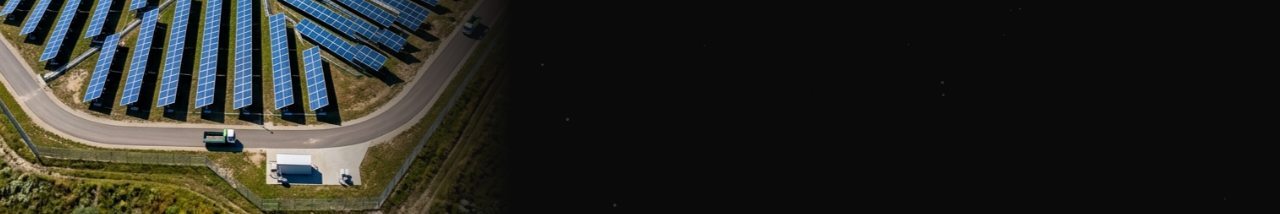
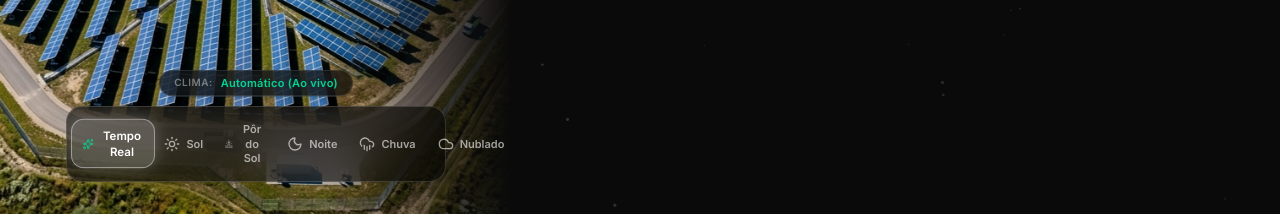
Before and after one commit to igorn6/conect-pay, a Next.js app in the folder web/: page /login in a window 1280 px wide. Shown: the part 586-800 px from the top of the page. Built offline with nearby package versions, Linux system fonts and the light colour scheme; no server answers.

Commit message:
feat: adiciona seletor de climas interativo na tela de login

```diff
--- a/web/src/app/(auth)/login/page.tsx
+++ b/web/src/app/(auth)/login/page.tsx
@@ -1,9 +1,18 @@
 "use client";
 
-import { useState, useEffect } from "react";
-import { Mail, Eye, EyeOff } from "lucide-react";
+import { useState, useEffect, useCallback } from "react";
+import { Mail, Eye, EyeOff, Sun, Sunset, Moon, CloudRain, Cloud, Sparkles } from "lucide-react";
 import { supabase } from "@/lib/supabase";
 import Particles from "@/components/Particles";
+
+const WEATHER_OPTIONS = [
+  { id: "auto", name: "Tempo Real", icon: Sparkles, file: null },
+  { id: "sunny", name: "Sol", icon: Sun, file: "/weather/sunny.jpg" },
+  { id: "sunset", name: "Pôr do Sol", icon: Sunset, file: "/weather/sunset.jpg" },
+  { id: "night", name: "Noite", icon: Moon, file: "/weather/night.jpg" },
+  { id: "rainy", name: "Chuva", icon: CloudRain, file: "/weather/rainy.jpg" },
+  { id: "cloudy", name: "Nublado", icon: Cloud, file: "/weather/cloudy.jpg" },
+];
 
 export default function LoginPage() {
   const [email, setEmail] = useState("");
@@ -17,44 +26,43 @@ export default function LoginPage() {
   const [bgReady, setBgReady] = useState(false);
   const [manualWeather, setManualWeather] = useState<string | null>(null);
 
-  useEffect(() => {
-    async function fetchWeather() {
+  const fetchWeather = useCallback(async () => {
     try {
-        const ipRes = await fetch('https://ipapi.co/json/');
-        if (!ipRes.ok) throw new Error('IP fetch failed');
+      const ipRes = await fetch("https://ipapi.co/json/");
+      if (!ipRes.ok) throw new Error("IP fetch failed");
       const locationData = await ipRes.json();
       const lat = locationData.latitude;
       const lon = locationData.longitude;
 
-        const weatherRes = await fetch(`https://api.open-meteo.com/v1/forecast?latitude=${lat}&longitude=${lon}&current_weather=true`);
-        if (!weatherRes.ok) throw new Error('Weather fetch failed');
+      const weatherRes = await fetch(
+        `https://api.open-meteo.com/v1/forecast?latitude=${lat}&longitude=${lon}&current_weather=true`
+      );
+      if (!weatherRes.ok) throw new Error("Weather fetch failed");
       const weatherData = await weatherRes.json();
 
-        const { weathercode, is_day, time } = weatherData.current_weather;
+      const { weathercode, is_day } = weatherData.current_weather;
       const currentHour = new Date().getHours();
-        const isSunset = is_day === 1 && (currentHour >= 17 && currentHour <= 19);
+      const isSunset = is_day === 1 && currentHour >= 17 && currentHour <= 19;
 
-        let image = '/weather/sunny.jpg';
-
-        if (manualWeather) return;
+      let image = "/weather/sunny.jpg";
 
       if (isSunset) {
-          image = '/weather/sunset.jpg';
+        image = "/weather/sunset.jpg";
       } else if (is_day === 0) {
         if ([51, 53, 55, 61, 63, 65, 80, 81, 82, 95, 96, 99].includes(weathercode)) {
-            image = '/weather/rainy.jpg';
+          image = "/weather/rainy.jpg";
         } else {
-            image = '/weather/night.jpg';
+          image = "/weather/night.jpg";
         }
       } else {
         if ([0].includes(weathercode)) {
-            image = '/weather/sunny.jpg';
+          image = "/weather/sunny.jpg";
         } else if ([1, 2, 3, 45, 48].includes(weathercode)) {
-            image = '/weather/cloudy.jpg';
+          image = "/weather/cloudy.jpg";
         } else if ([51, 53, 55, 61, 63, 65, 80, 81, 82, 95, 96, 99].includes(weathercode)) {
-            image = '/weather/rainy.jpg';
+          image = "/weather/rainy.jpg";
         } else {
-            image = '/weather/cloudy.jpg';
+          image = "/weather/cloudy.jpg";
         }
       }
 
@@ -66,13 +74,19 @@ export default function LoginPage() {
       };
     } catch (e) {
       console.error("Failed to fetch dynamic weather", e);
+      setBgImage("/weather/sunny.jpg");
       setBgReady(true);
     }
-    }
-
-    fetchWeather();
   }, []);
 
+  useEffect(() => {
+    const saved = typeof window !== "undefined" ? localStorage.getItem("login_weather_preference") : null;
+    if (saved) {
+      setManualWeather(saved);
+    } else {
+      fetchWeather();
+    }
+  }, [fetchWeather]);
 
   useEffect(() => {
     if (manualWeather) {
@@ -85,6 +99,17 @@ export default function LoginPage() {
       };
     }
   }, [manualWeather]);
+
+  const handleSelectWeather = (opt: typeof WEATHER_OPTIONS[number]) => {
+    if (opt.id === "auto") {
+      setManualWeather(null);
+      localStorage.removeItem("login_weather_preference");
+      fetchWeather();
+    } else if (opt.file) {
+      setManualWeather(opt.file);
+      localStorage.setItem("login_weather_preference", opt.file);
+    }
+  };
 
   const handleLogin = async (e: React.FormEvent) => {
     e.preventDefault();
@@ -128,20 +153,20 @@ export default function LoginPage() {
         >
           {/* The Background Image with Handheld Sway */}
           <div
-            className={`absolute inset-0 w-full h-full bg-cover bg-center transition-opacity duration-1000 ease-in-out animate-weather-sway ${bgReady ? 'opacity-100' : 'opacity-0'}`}
+            className={`absolute inset-0 w-full h-full bg-cover bg-center transition-opacity duration-1000 ease-in-out animate-weather-sway ${bgReady ? "opacity-100" : "opacity-0"}`}
             style={{ backgroundImage: `url(${bgImage})` }}
           />
 
           {/* Dynamic Weather Overlays */}
-          <div className={`absolute inset-0 transition-opacity duration-1000 ${bgReady ? 'opacity-100' : 'opacity-0'}`}>
-          {bgImage.includes('rainy') && (
+          <div className={`absolute inset-0 transition-opacity duration-1000 ${bgReady ? "opacity-100" : "opacity-0"}`}>
+            {bgImage.includes("rainy") && (
               <>
                 <div className="weather-rain-layer-1 z-0" />
                 <div className="weather-rain-layer-2 z-0" />
               </>
             )}
 
-          {bgImage.includes('night') && (
+            {bgImage.includes("night") && (
               <>
                 <div className="shooting-star star-1 z-0" />
                 <div className="shooting-star star-2 z-0" />
@@ -150,16 +175,14 @@ export default function LoginPage() {
               </>
             )}
 
-
-
-          {bgImage.includes('sunny') && (
+            {bgImage.includes("sunny") && (
               <>
                 <div className="weather-birds z-0" />
                 <div className="weather-airplane z-0" />
               </>
             )}
 
-          {bgImage.includes('sunset') && (
+            {bgImage.includes("sunset") && (
               <div className="weather-rays z-0" />
             )}
           </div>
@@ -167,10 +190,42 @@ export default function LoginPage() {
 
         {/* Gradient fade to fake black (#0A0A0A) */}
         <div className="absolute inset-y-0 right-0 w-48 bg-gradient-to-r from-transparent to-[#0A0A0A] z-10 pointer-events-none" />
+
+        {/* Floating Weather Control Bar (Desktop) */}
+        <div className="absolute bottom-8 left-1/2 -translate-x-1/2 z-30 flex flex-col items-center gap-2.5 w-[90%] max-w-[380px]">
+          <div className="flex items-center gap-2 px-3.5 py-1 rounded-full bg-black/60 backdrop-blur-md border border-white/10 shadow-lg text-[11px] text-white/70">
+            <span className="text-white/40 uppercase tracking-wider text-[10px] font-semibold">Clima:</span>
+            <span className="text-emerald-400 font-semibold tracking-wide">
+              {manualWeather
+                ? WEATHER_OPTIONS.find((o) => o.file === manualWeather)?.name || "Personalizado"
+                : "Automático (Ao vivo)"}
+            </span>
           </div>
 
-
-
+          <div className="flex items-center justify-between w-full p-1.5 rounded-2xl bg-black/60 backdrop-blur-xl border border-white/15 shadow-2xl">
+            {WEATHER_OPTIONS.map((opt) => {
+              const Icon = opt.icon;
+              const isSelected = opt.id === "auto" ? manualWeather === null : manualWeather === opt.file;
+              return (
+                <button
+                  key={opt.id}
+                  type="button"
+                  onClick={() => handleSelectWeather(opt)}
+                  title={opt.name}
+                  className={`relative flex items-center justify-center gap-1.5 py-2 px-2.5 rounded-xl text-xs font-medium transition-all duration-300 ${
+                    isSelected
+                      ? "bg-white/20 text-white border border-white/40 shadow-[0_0_15px_rgba(255,255,255,0.25)] scale-105"
+                      : "text-white/60 hover:text-white hover:bg-white/10 border border-transparent"
+                  }`}
+                >
+                  <Icon size={16} className={isSelected ? "text-emerald-400" : ""} />
+                  <span className="hidden xl:inline text-[11px] font-semibold">{opt.name}</span>
+                </button>
+              );
+            })}
+          </div>
+        </div>
+      </div>
 
       {/* Right Side: Form Panel (60%) */}
       <div className="w-full lg:w-[60%] relative flex flex-col justify-center items-center p-8 sm:p-12 z-20 bg-[#0A0A0A]">
@@ -238,7 +293,6 @@ export default function LoginPage() {
                   {showPassword ? <EyeOff size={18} /> : <Eye size={18} />}
                 </button>
               </div>
-
             </div>
 
             <button
@@ -254,9 +308,31 @@ export default function LoginPage() {
             </button>
           </form>
 
-
-
-
+          {/* Mobile Weather Selector */}
+          <div className="mt-8 flex flex-col items-center gap-2 lg:hidden z-20">
+            <span className="text-[11px] text-slate-400 font-medium">Clima de Fundo</span>
+            <div className="flex items-center gap-1.5 p-1.5 rounded-xl bg-[#1A1D24] border border-white/10">
+              {WEATHER_OPTIONS.map((opt) => {
+                const Icon = opt.icon;
+                const isSelected = opt.id === "auto" ? manualWeather === null : manualWeather === opt.file;
+                return (
+                  <button
+                    key={opt.id}
+                    type="button"
+                    onClick={() => handleSelectWeather(opt)}
+                    title={opt.name}
+                    className={`p-2 rounded-lg text-xs transition-all ${
+                      isSelected
+                        ? "bg-emerald-500/20 text-emerald-400 border border-emerald-500/40"
+                        : "text-slate-400 hover:text-white hover:bg-white/5 border border-transparent"
+                    }`}
+                  >
+                    <Icon size={16} />
+                  </button>
+                );
+              })}
+            </div>
+          </div>
 
         </div>
       </div>
```
Lines whose indentation alone changed are shown as unchanged.
